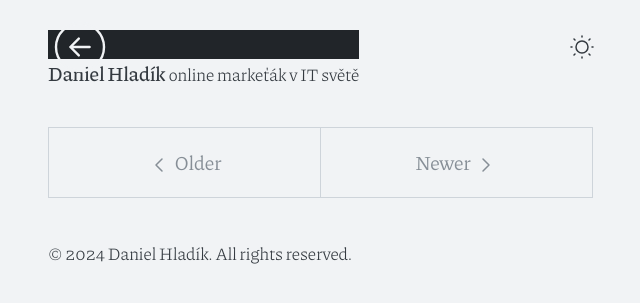
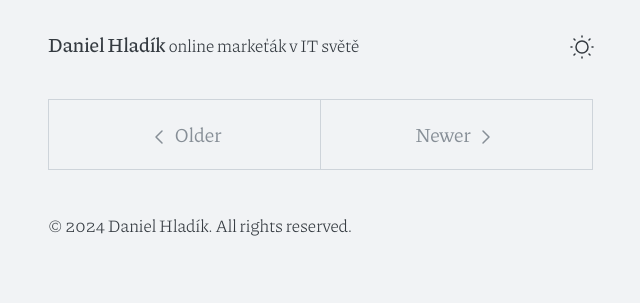
Before and after one commit to Dandee42/dandee42.github.io, a Jekyll site: the page built from posts.md, in a window 1280 px wide. Shown: the top 303 px of the page, without its empty margins (319-959 px from the left). Built offline with Jekyll 4.4.1, drawn with Linux system fonts in a browser that asks for light colours.

Commit message:
Header update

```diff
--- a/_includes/header.html
+++ b/_includes/header.html
@@ -1,8 +1,6 @@
 <header>
   <div>
-    <div class="icon-background">
-      <a class="particles-icon icon-link icon-color" href="{{ site.url }}">{% include svg/arrow-left-circled.svg %}</a>
-    </div>
+    <!--<a class="particles-icon icon-link" href="{{ site.url }}">{% include svg/arrow-left-circled.svg %}</a>-->
     <a class="site-title" href="{{ site.url }}">{{ site.title }}</a>
     <small>
       {% if site.tagshort %}
--- a/_sass/_elements.scss
+++ b/_sass/_elements.scss
@@ -119,9 +119,3 @@ a.reversefootnote {
     z-index: 1;
   }
 }
-
-.icon-background {
-  background-color: var(--oc-gray-9);
-  max-width: 100%;
-  height: auto;
-}
```
Also changed, not shown: index.md (+1 -0 lines).
